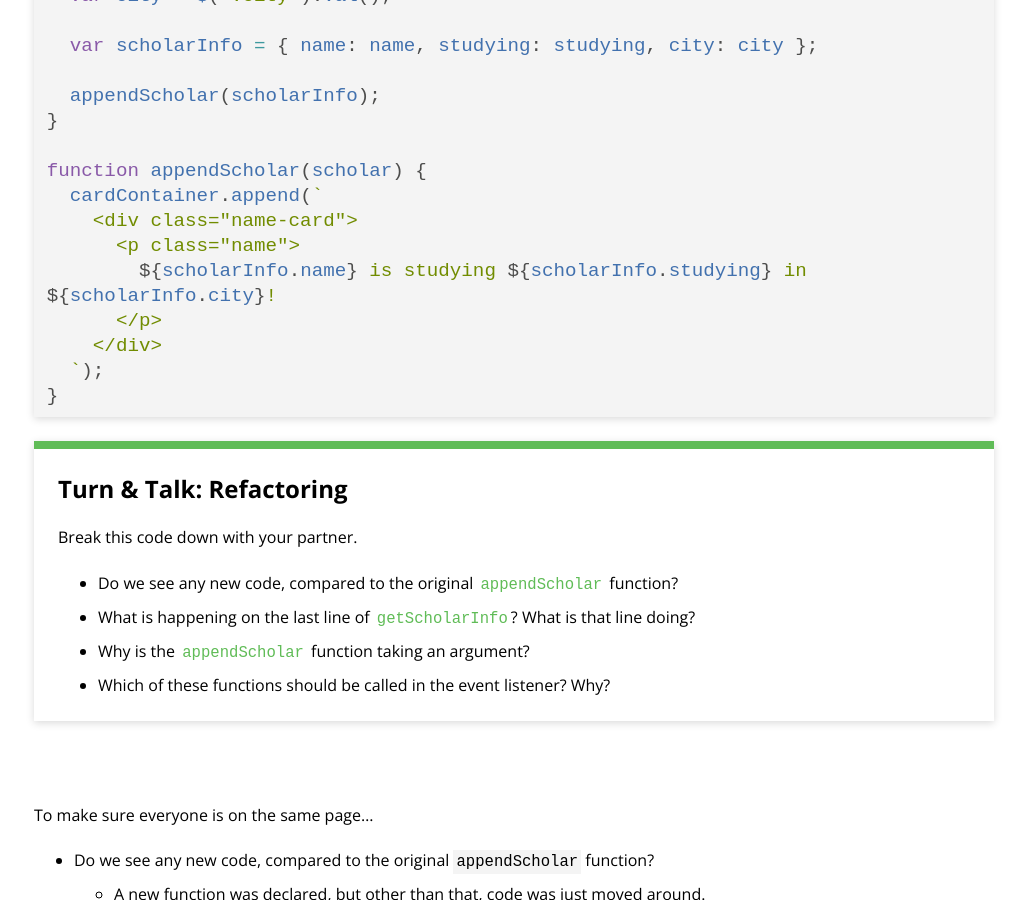
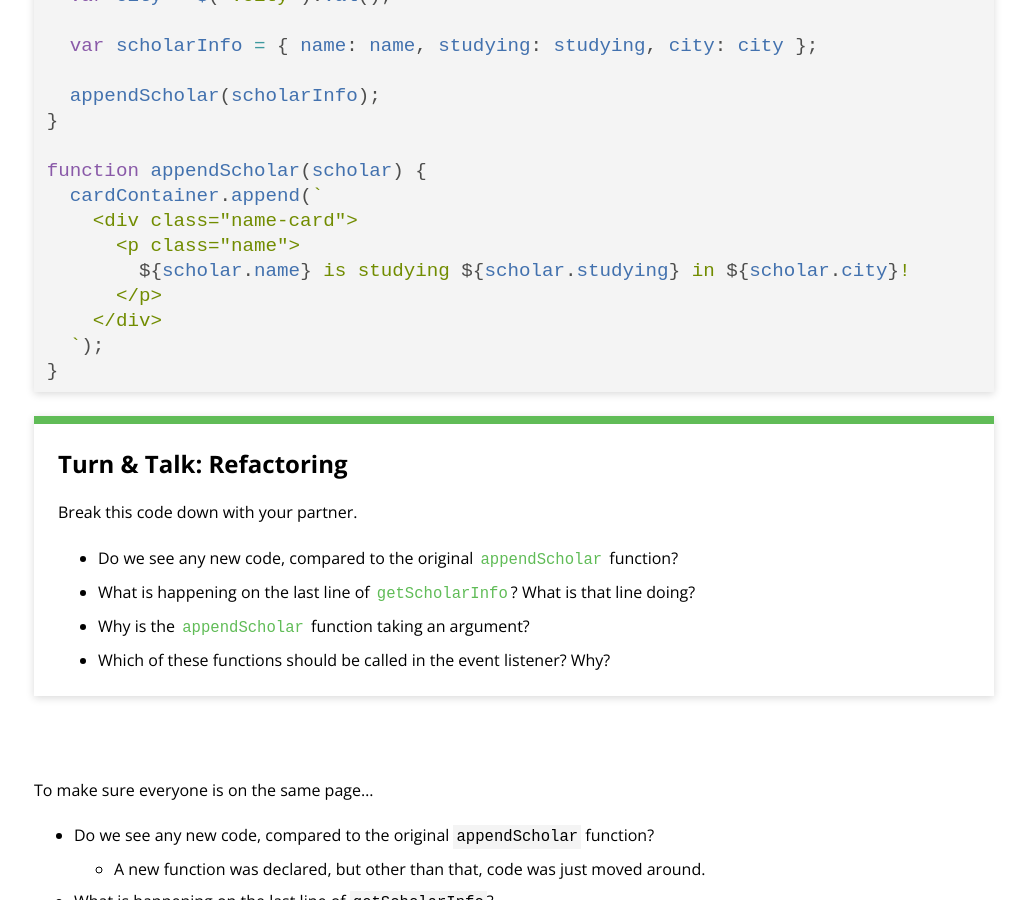
Before and after one commit to ameseee/kwk-curriculum-site, a Jekyll site: the page built from web-app/lessons/dom-manipulation-2/index.md, in a window 1280 px wide and 900 px high, scrolled down 5594 px. Shown: the whole window, without its empty margins (126-1153 px from the left). Built offline with Jekyll 4.4.1, drawn with Linux system fonts in a browser that asks for light colours; nearby versions of some CDN libraries.

Commit message:
Fix variable naming in DOM Manipulation 2 lesson

```diff
--- a/web-app/lessons/dom-manipulation-2/index.md
+++ b/web-app/lessons/dom-manipulation-2/index.md
@@ -180,7 +180,7 @@ function appendScholar(scholar) {
   cardContainer.append(`
     <div class="name-card">
       <p class="name">
-        ${scholarInfo.name} is studying ${scholarInfo.studying} in ${scholarInfo.city}!
+        ${scholar.name} is studying ${scholar.studying} in ${scholar.city}!
       </p>
     </div>
   `);
```
